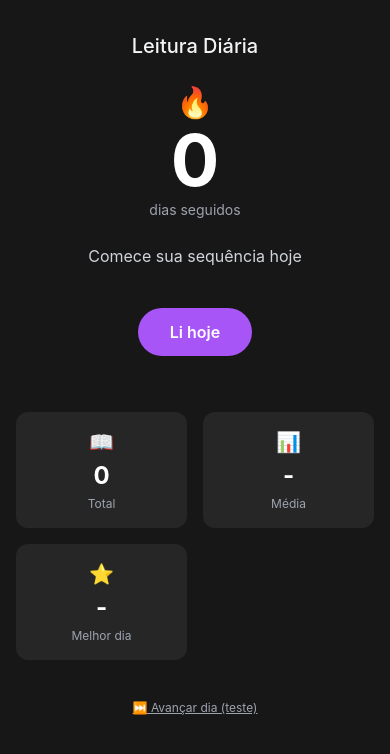
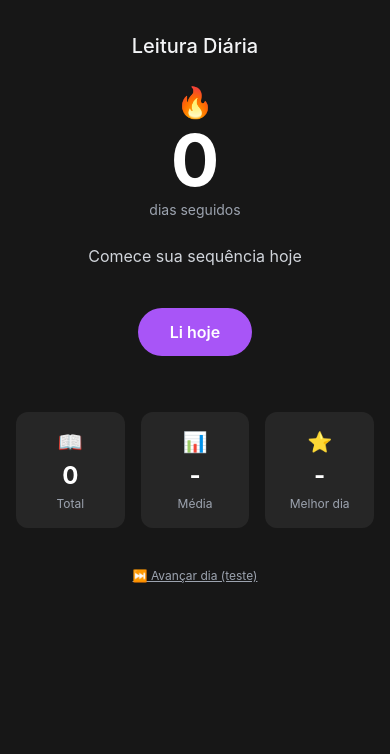
Before and after one commit to cggabriel12/Yomu-Nikki, a React (Create React App) app in the folder frontend/: page / in a window 390 px wide. Shown: the top 754 px of the page. Built offline with nearby package versions, Linux system fonts and the light colour scheme.

Commit message:
ajuste na interface

```diff
--- a/frontend/src/App.jsx
+++ b/frontend/src/App.jsx
@@ -9,7 +9,6 @@ function App() {
   const [historico, setHistorico] = useState([])
   const [diaAtual, setDiaAtual] = useState("2026-01-23")
   const [carregado, setCarregado] = useState(false);
-
 
   const paginasLidas = historico.map(item => item.paginas)
   const totalPaginas = paginasLidas.reduce((acc, num) => acc + num, 0)
@@ -44,8 +43,7 @@ function App() {
     setCarregado(true);
   }, []);
 
-
-  //salvar
+  // salvar
   useEffect(() => {
     if (!carregado) return;
 
@@ -97,9 +95,21 @@ function App() {
   }
 
   return (
-    <div className="min-h-screen bg-neutral-900">
-      <div className="mx-auto max-w-lg px-4 py-8">
-        <div className="flex flex-col items-center text-center gap-6">
+    <div className="
+      bg-neutral-900
+      w-full
+      min-h-[100dvh]
+      flex
+      flex-col
+      items-center
+      px-4
+      pt-8
+      pb-12
+      md:justify-center
+      md:min-h-screen
+    ">
+
+      <div className="flex flex-col items-center text-center gap-6 w-full md:max-w-md">
 
         {/* Título */}
         <h1 className="text-gray-100 text-xl font-medium">
@@ -120,8 +130,8 @@ function App() {
         {/* Mensagem */}
         <p className="text-gray-300 max-w-xs">
           {streak === 0
-              ? "Comece sua sequência hoje "
-              : "Leitura marcada! Volte amanhã "}
+            ? "Comece sua sequência hoje"
+            : "Leitura marcada! Volte amanhã"}
         </p>
 
         {/* Botão principal */}
@@ -145,7 +155,13 @@ function App() {
         )}
 
         {/* Estatísticas */}
-          <div className="mt-8 grid grid-cols-2 sm:grid-cols-3 gap-4 w-full">
+        <div className="
+          mt-8
+          grid
+          grid-cols-3
+          gap-4
+          w-full
+        ">
 
           {/* Card 1 */}
           <div className="bg-neutral-800 rounded-xl p-4 flex flex-col items-center gap-1">
@@ -190,7 +206,6 @@ function App() {
         </button>
 
       </div>
-      </div>
 
       {/* MODAL */}
       {modalAberto && (
@@ -219,7 +234,7 @@ function App() {
                 outline-none
                 focus:ring-2
                 focus:ring-purple-500
-                no-spinner border rounded p-2
+                no-spinner
               "
             />
 
```
Lines whose indentation alone changed are shown as unchanged.
